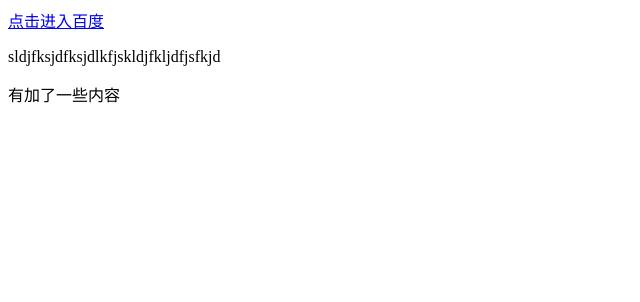
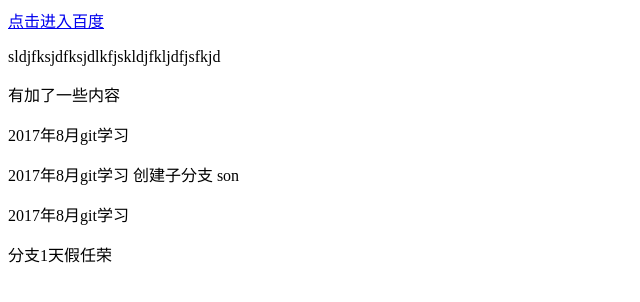
Before and after one commit to liuzhao2503/lesson2, a plain HTML site: page fenzhi.html in a window 1280 px wide. Shown: the whole page, without its empty margins (0-640 px from the left). Drawn offline with Linux system fonts and the light colour scheme.

Commit message:
'quantijiao2017-8'

```diff
--- a/fenzhi.html
+++ b/fenzhi.html
@@ -11,6 +11,10 @@
 
 		<p>sldjfksjdfksjdlkfjskldjfkljdfjsfkjd</p>
 		<p>有加了一些内容</p>
+		<p>2017年8月git学习</p>
+		<p>2017年8月git学习 创建子分支 son</p>
+		<p>2017年8月git学习</p>
+		<div>分支1天假任荣</div>
 
 	</div>
 </body>
```
Also changed, not shown: 1.txt.
